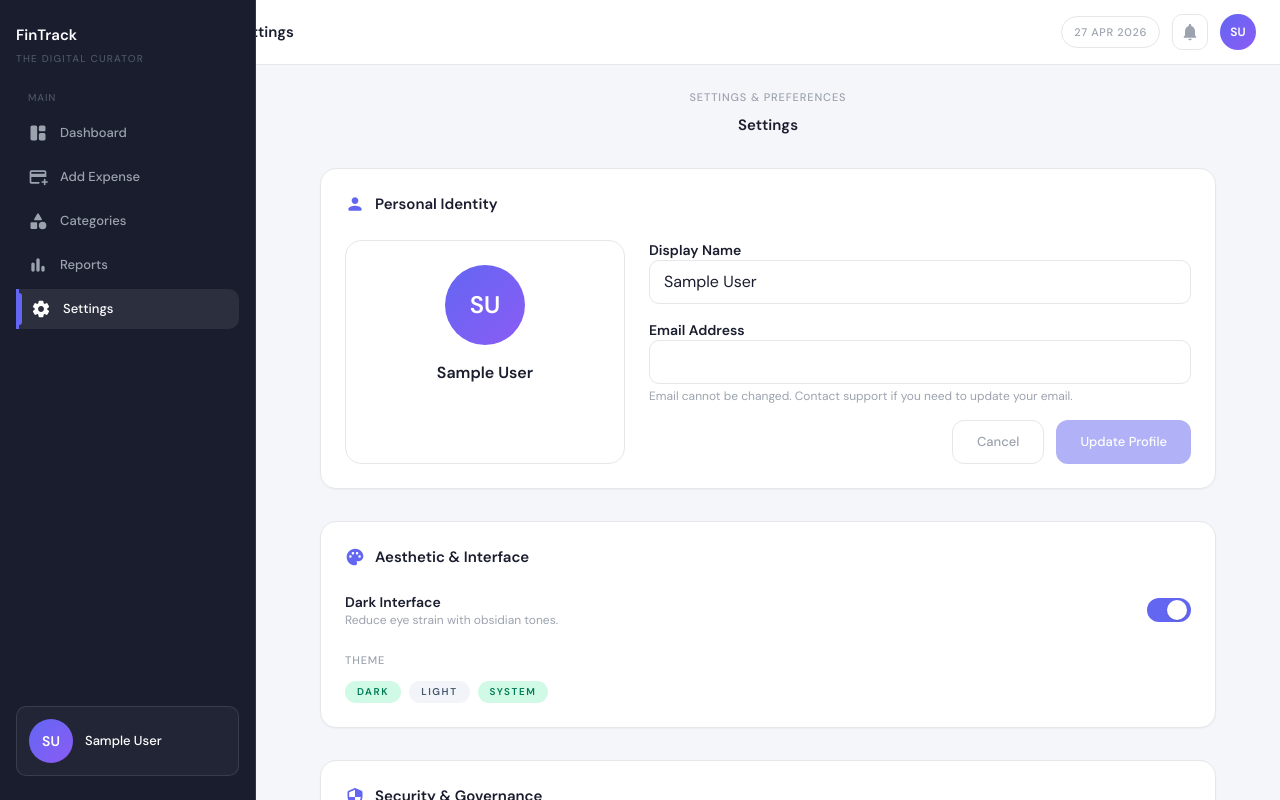
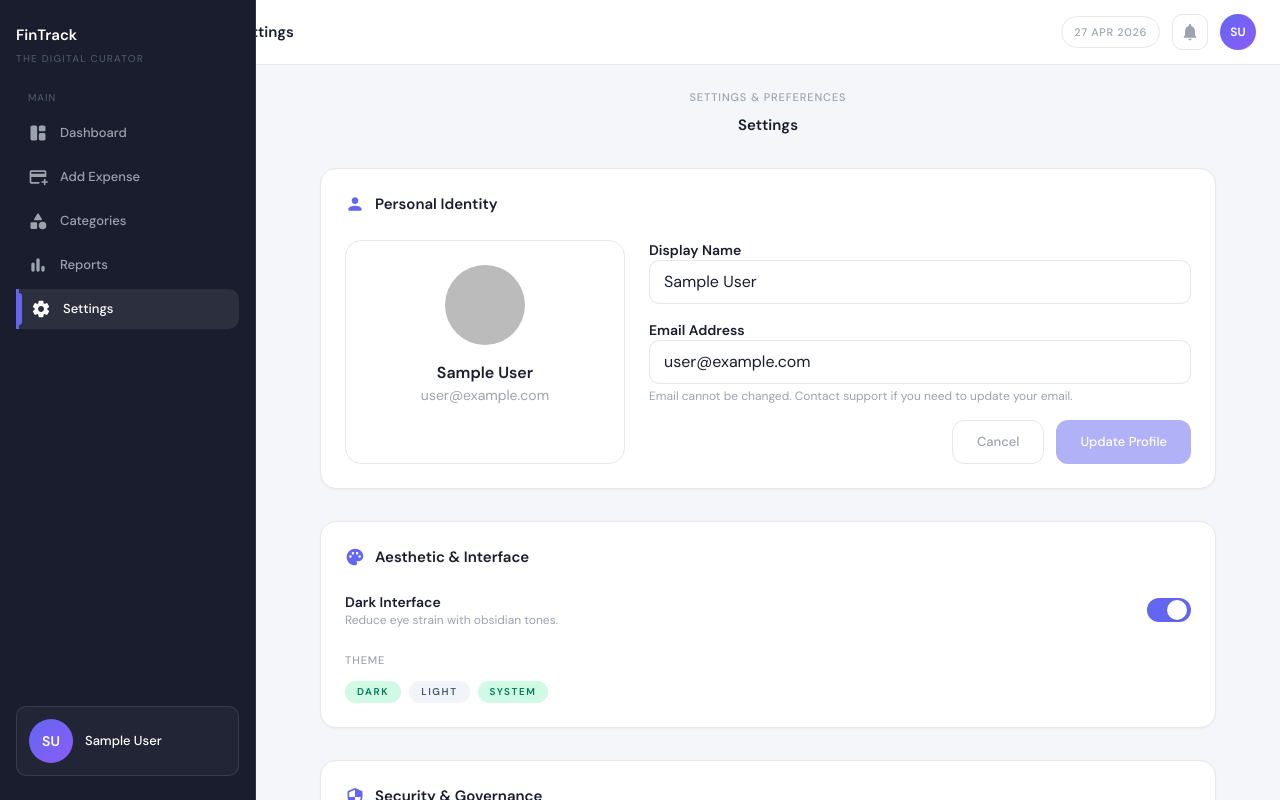
Before and after one commit to Chu29/fintrack-ai, a React (Vite) app in the folder client/: page /settings in a window 1280 px wide. Shown: the top 800 px of the page. Built offline with nearby package versions, Linux system fonts and the light colour scheme; no server answers; sample sign-in values are in the browser's storage.

Commit message:
refactor: streamline user profile data merging and remove role assignment

```diff
--- a/client/src/shared/uiData.js
+++ b/client/src/shared/uiData.js
@@ -9,18 +9,31 @@ export function formatCurrency(value) {
 }
 
 export function toProfile(authContext) {
-  const source = authContext.backendUser || authContext.firebaseUser
-  const name = source?.name || source?.displayName || source?.email || 'User'
-  const initials = name
-    .split(' ')
-    .filter(Boolean)
-    .slice(0, 2)
-    .map((part) => part[0]?.toUpperCase() || '')
-    .join('') || 'U'
+  // Merge Firebase and backend user data, preferring Firebase for name/avatar when backend has nulls
+  const firebaseUser = authContext.firebaseUser
+  const backendUser = authContext.backendUser
+
+  const name =
+    firebaseUser?.displayName ||
+    backendUser?.name ||
+    firebaseUser?.email ||
+    backendUser?.email ||
+    'User'
+  const email = firebaseUser?.email || backendUser?.email || ''
+  const photoURL = firebaseUser?.photoURL || backendUser?.avatarUrl || null
+
+  const initials =
+    name
+      .split(' ')
+      .filter(Boolean)
+      .slice(0, 2)
+      .map((part) => part[0]?.toUpperCase() || '')
+      .join('') || 'U'
 
   return {
     name,
-    role: 'Premium Curator',
+    email,
+    photoURL,
     initials,
   }
 }
```
